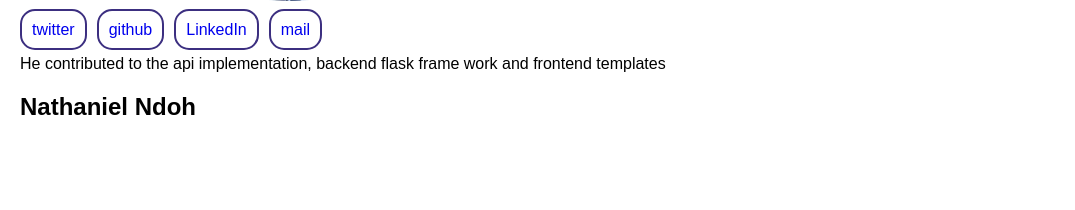
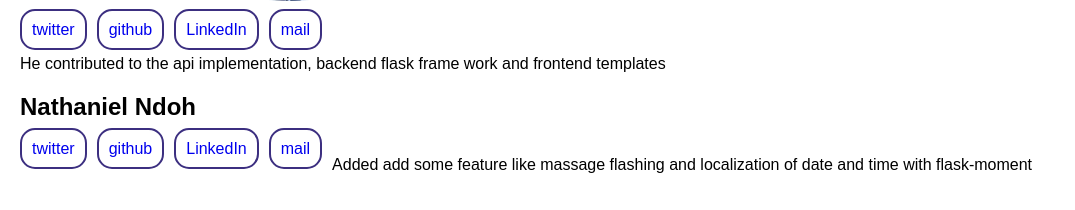
Before and after one commit to princedan-123/aidDev, a Flask app: page /authors in a window 1280 px wide. Shown: the part 661-871 px from the top of the page, without its empty margins (0-1075 px from the left). Before the commit the page ends 776 px from the top, so only its background shows below. Run offline with Flask 3, Linux system fonts and the light colour scheme.

Commit message:
update to personal detail

```diff
--- a/web_flask/templates/authors.html
+++ b/web_flask/templates/authors.html
@@ -29,6 +29,13 @@
         </nav>
         <p>He contributed to the api implementation, backend flask frame work and frontend templates</p>
         <h2> Nathaniel Ndoh</h2>
+	<nav class="author_nav">
+            <nav><a href="https://twitter.com/NathanielAnita" class="button">twitter</a></nav>
+            <nav><a href="https://github.com/N-athaniel" class="button">github</a></nav>
+            <nav><a href="http://www.linkedin.com/in/nathaniel-ndoh-0323a4248" class="button">LinkedIn</a></nav>
+            <nav><a href="ndoh1996@gmail.com" class="button">mail</a></nav>
+	    <p>Added add some feature like massage flashing and localization of date and time with flask-moment</p>
+        </nav>
     </section>
 </body>
 </html>
```
